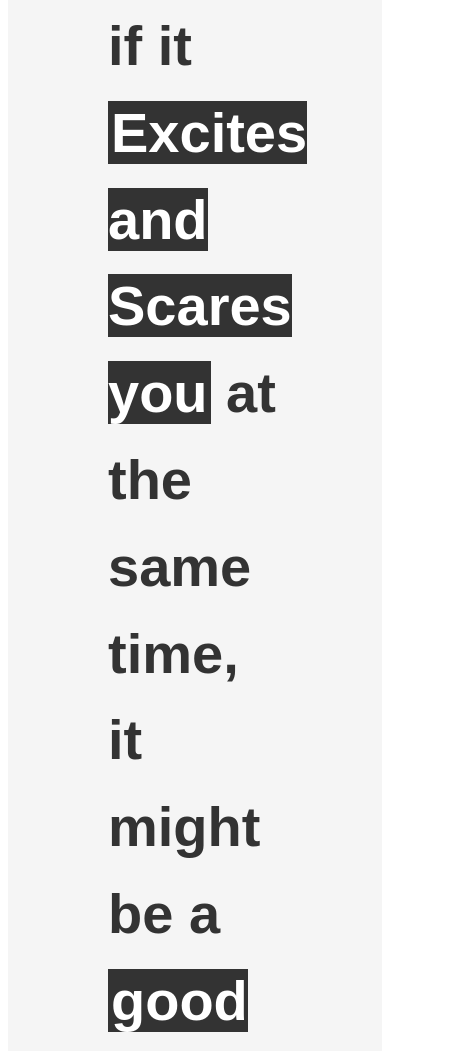
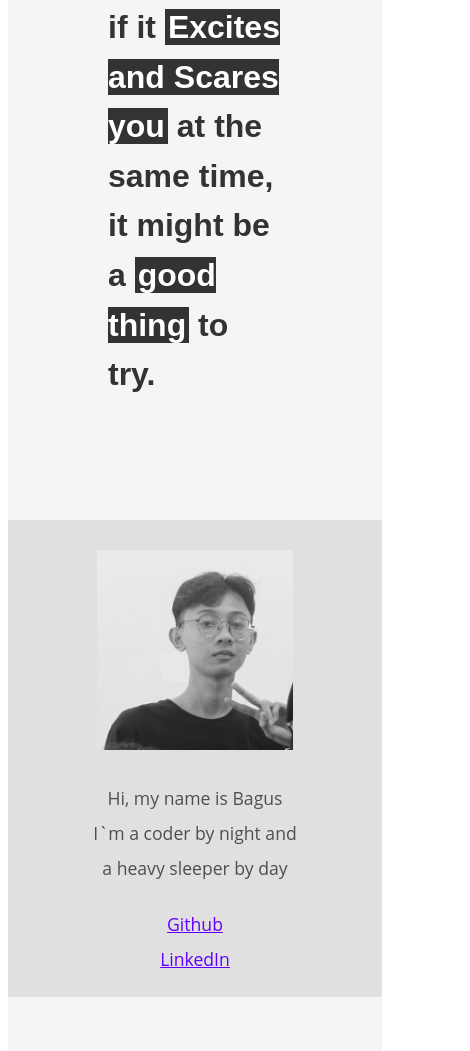
Before and after one commit to gusentanan/portfolio, a Gatsby site: page / in a window 390 px wide. Shown: the part 949-2000 px from the top of the page, 470 px wide, since content can reach past the window. Built offline with nearby package versions, Linux system fonts and the light colour scheme; Gatsby itself is replaced by a stand-in of ours.

Commit message:
feature(style): ensure mobile friendly

```diff
--- a/src/pages/styles.scss
+++ b/src/pages/styles.scss
@@ -85,3 +85,19 @@ $spacerHeight: $navBarHeight + 2 * $padding;
       margin: 50px 0;
     }
   }
+
+  @media screen and (max-width: $maxMobileWidth) {
+    .main{
+      .mainLogo {
+        width: 150px;
+        height: 80px;
+      }
+    }
+
+    .quotes {
+      .quotesTextHeader {
+        font-size: 2em;
+      }
+    }
+
+  }
--- a/src/styles/_layout.scss
+++ b/src/styles/_layout.scss
@@ -23,3 +23,10 @@ $padding: 10px;
   vertical-align: top;
   padding: $padding;
 }
+
+@media screen and (max-width: $maxMobileWidth) {
+  .section {
+    display: block;
+    width: calc(100% - 20px);
+  }
+}
```
